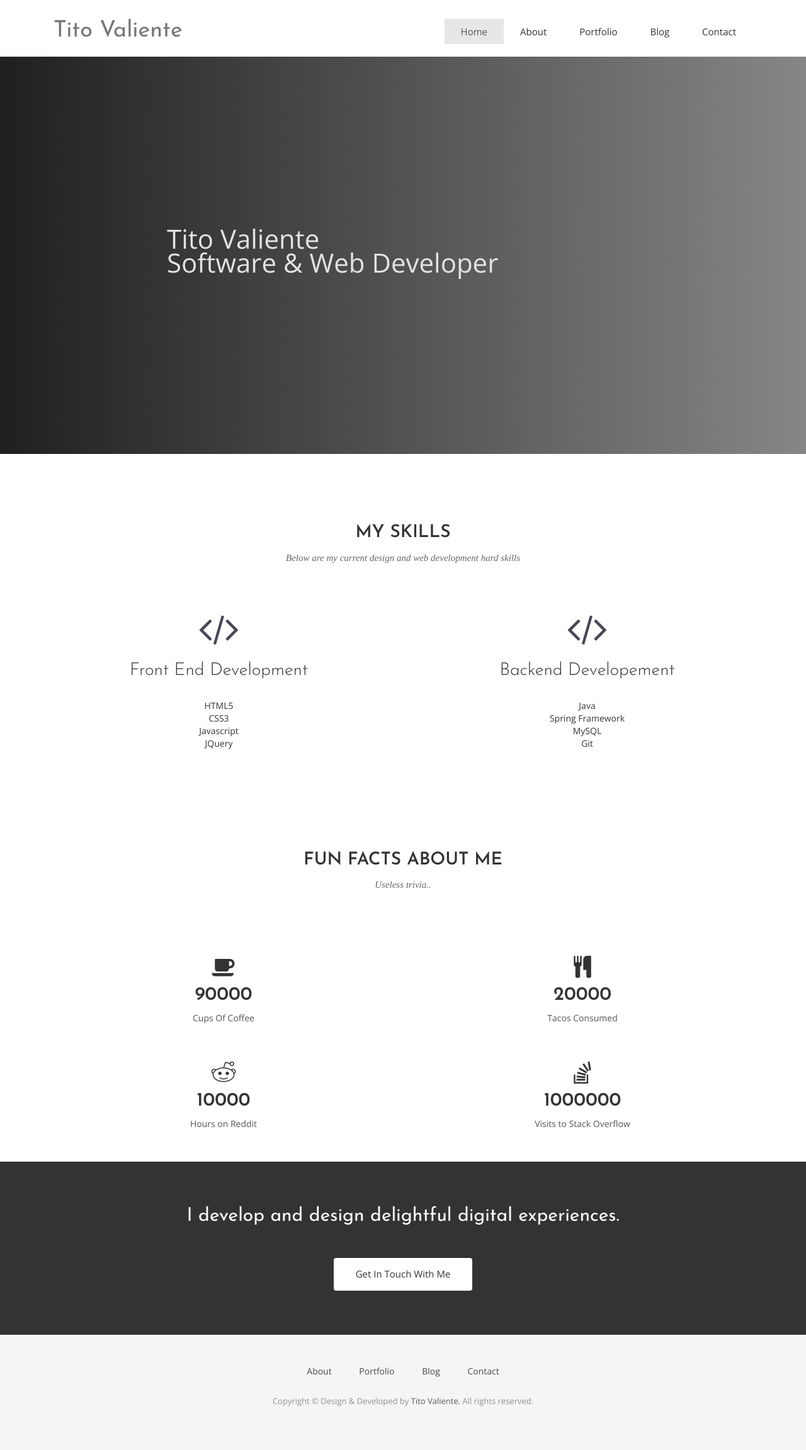
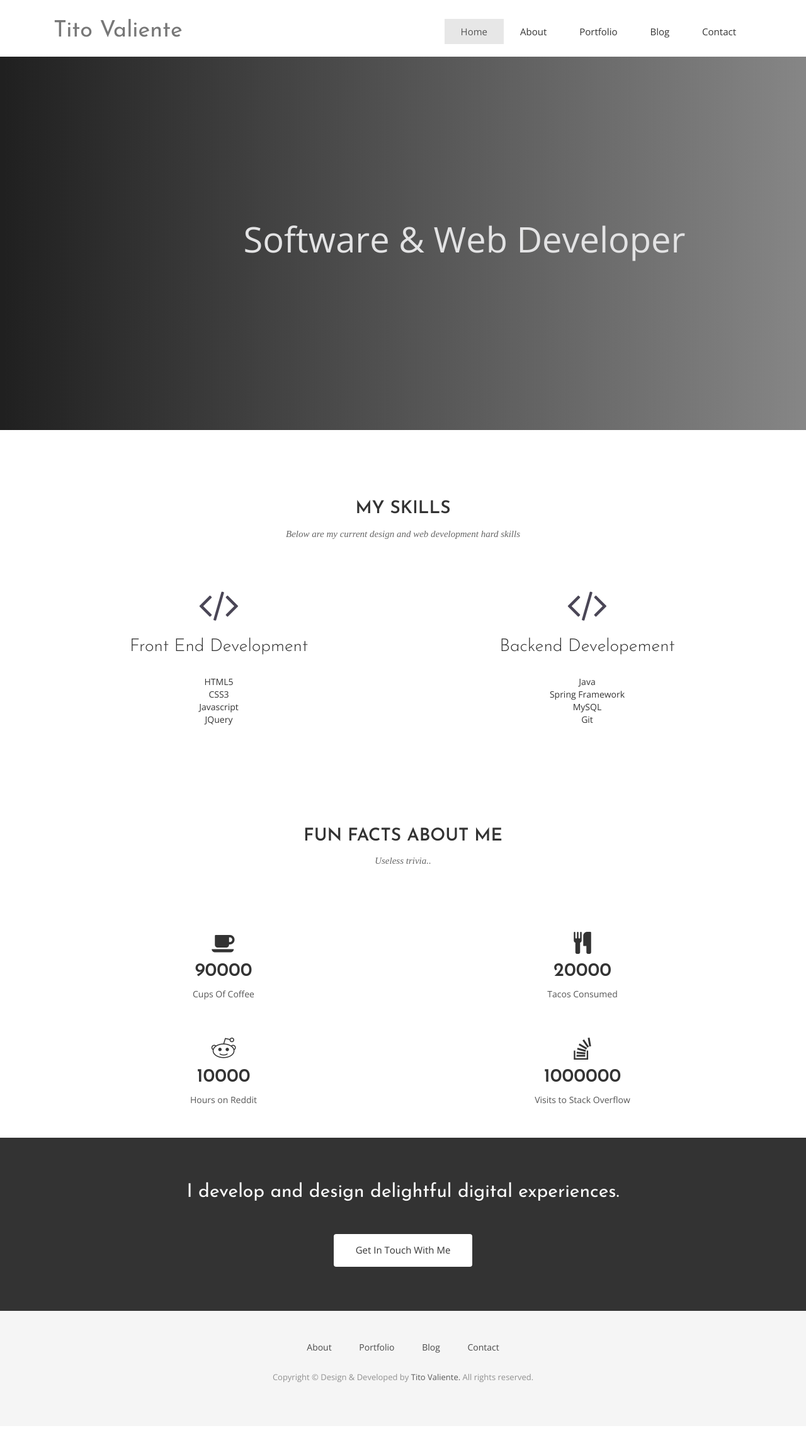
Before and after one commit to titobyte/titovaliente, a Jekyll site: the page built from index.html, in a window 1280 px wide. Shown: the whole page at 63% size. Built offline with Jekyll 4.4.1, drawn with Linux system fonts in a browser that asks for light colours; nearby versions of some CDN libraries; some web fonts are replaced; comment, search, counter and statistics services are not loaded; after the commit the page ends 2265 px from its top, so only the background shows below that.

Commit message:
changing home slider text

```diff
--- a/_includes/home-slider.html
+++ b/_includes/home-slider.html
@@ -5,7 +5,6 @@
           <div class="col-md-10 col-md-offset-2">
             <div class="block">
               <h1 class="animated fadeInUp">{{ page.title }}</h1>
-              <p class="animated fadeInUp home-slider">Tito Valiente</p>
               <p class="animated fadeInUp home-slider">Software & Web Developer</p>
               <p class="animated fadeInUp"></p>
             </div>
--- a/css/style.css
+++ b/css/style.css
@@ -125,7 +125,8 @@ font header .navbar-default .navbar-nav li a:hover {
 #slider .block p {
   font-family: 'Open Sans', cursive;
   font-weight: 300;
-  font-size: 3em !important;
+  font-size: 4em !important;
+  text-align: center;
 }
 
 /*--
```
